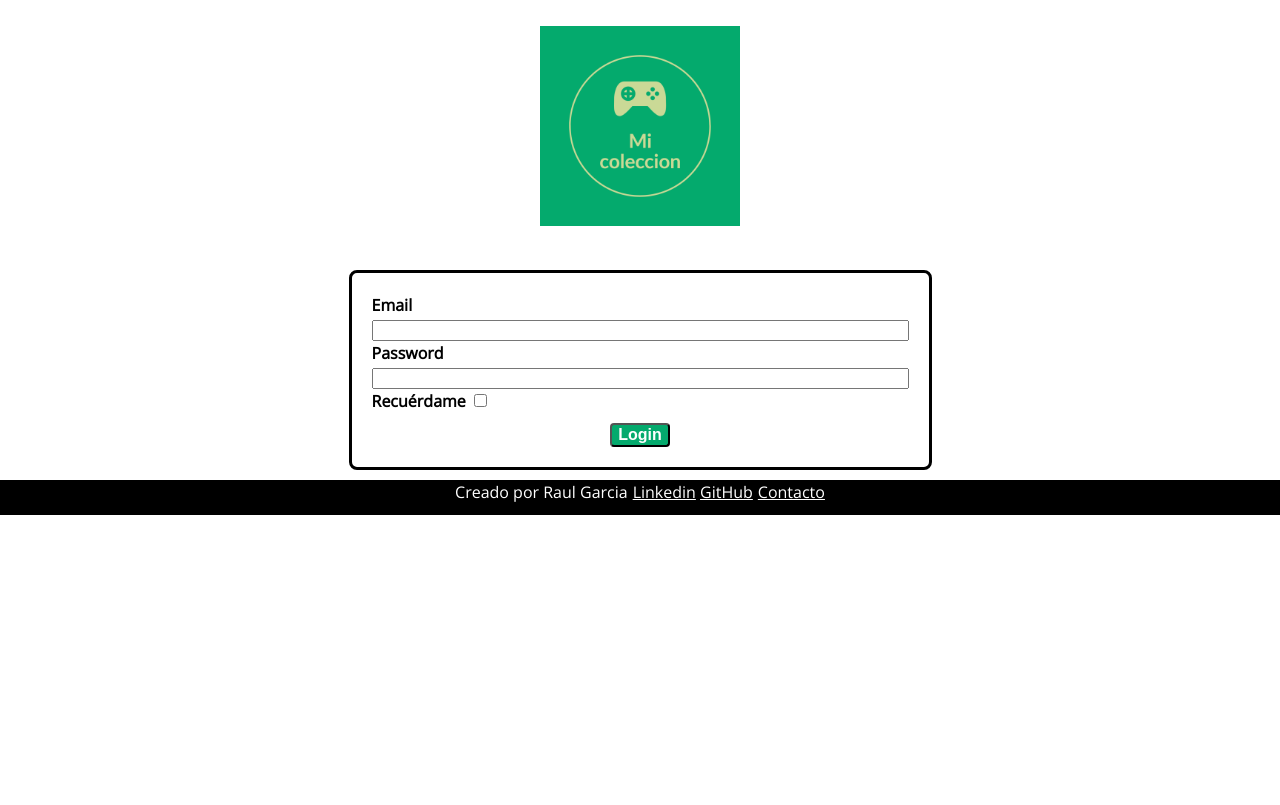
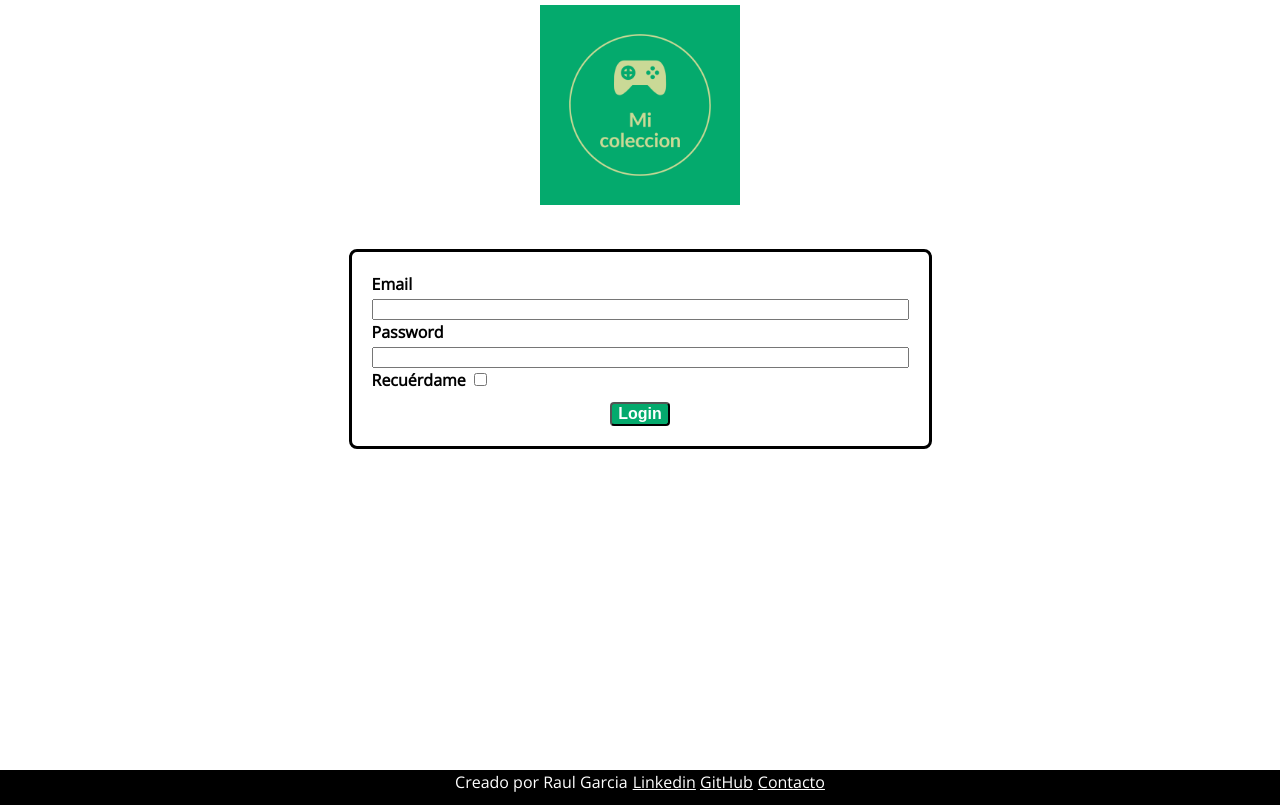
Before and after one commit to raulG91/mi_coleccion, a Flask app: a page that uses app/users/templates/user_template.html in a window 1280 px wide. Before the commit the page ends 515 px from the top, so only its background shows below. Run offline with Flask 3, Linux system fonts and the light colour scheme; some libraries are stand-ins or nearby versions.

Commit message:
Fixing responsible element

```diff
--- a/app/public/static/css/styles.css
+++ b/app/public/static/css/styles.css
@@ -1,5 +1,8 @@
+/*General roles for pages */
 html {
   scroll-behavior: smooth;
+  height: 100%;
+
 }
 body {
     margin: 0;
@@ -13,22 +16,28 @@ body {
 * {
   box-sizing: border-box;
 }
+.page-wrapper{
+  height: 100%;
+  min-height: 100%;
+}
 .main_content{
-  min-height: calc(100% - 90px);
+
+  min-height: calc(100% - 35px);
 }
+
 /*Styles for footer */
 footer {
 
     background: black;
     /*position: fixed;*/
-    bottom: 0;
+    /*bottom: 0;*/
     width: 100%;
     height: 35px;
     display: flex;
     flex-direction: row;
     column-gap: 5px;
     justify-content: center;
-    margin-top: 10px;
+    /*margin-top: 10px;*/
 
   }
 
@@ -93,7 +102,7 @@ footer {
     display: flex;
     justify-content: center;
     align-items: center;
-    margin-top: 2%;
+    margin-top: 5px;
 
 }
 
--- a/app/users/templates/user_template.html
+++ b/app/users/templates/user_template.html
@@ -16,14 +16,17 @@
 
 <body>
 
+
+    <div class="page-wrapper">
+
+        <div class="main_content">
             <div class="logo_container">
                 <a href="{{ url_for("public.index") }}">
                     <img src="{{ url_for('public.static', filename = 'images/Logo.png')}}" width="200" height="200">
                 </a>
             </div>
-    {%block content%}{%endblock%}
-
-</body>
+          {% block content %}{% endblock %}
+        </div>
           <footer>
               <div id="links">
                   <span>Creado por Raul Garcia </span>
@@ -38,4 +41,8 @@
               </div>
 
           </footer>
+    </div>
+
+</body>
+
 </html>
```
Also changed, not shown: app/public/templates/base_template.html (+6 -3 lines). Lines whose indentation alone changed are shown as unchanged.
